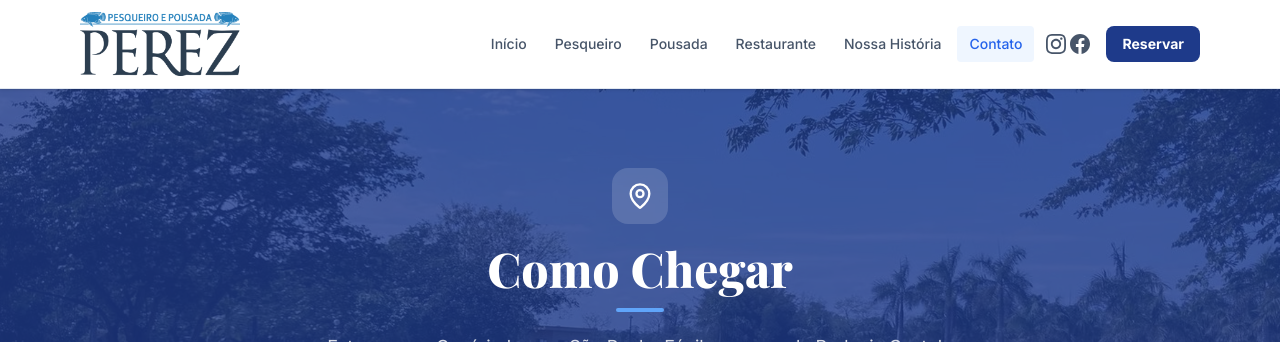
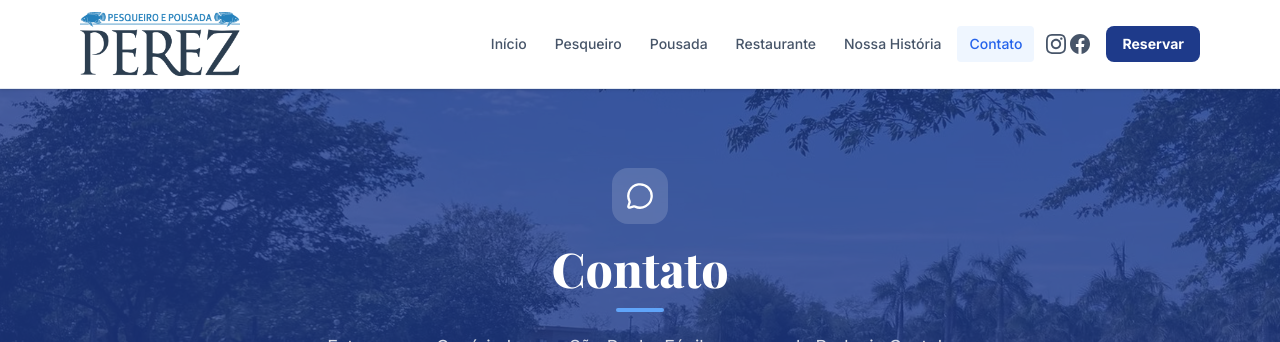
Before and after one commit to kaueperes/pesqueiroperez, a Next.js app: page /contato in a window 1280 px wide. Shown: the top 342 px of the page. Built offline with nearby package versions, Linux system fonts and the light colour scheme.

Commit message:
fix: renomear hero da página de contato para Contato com ícone de mensagem

```diff
--- a/src/app/contato/page.tsx
+++ b/src/app/contato/page.tsx
@@ -1,12 +1,12 @@
-import { MapPin, Phone, Mail, Clock } from "lucide-react";
+import { MapPin, Phone, Mail, Clock, MessageCircle } from "lucide-react";
 import PageHero from "@/components/PageHero";
 
 export default function ContatoPage() {
   return (
     <>
       <PageHero
-        icon={MapPin}
-        titulo="Como Chegar"
+        icon={MessageCircle}
+        titulo="Contato"
         descricao="Estamos em Cesário Lange, São Paulo. Fácil acesso pela Rodovia Castelo Branco. Venha nos visitar!"
         imagem="/hero_como chegar.jpg"
       />
```
